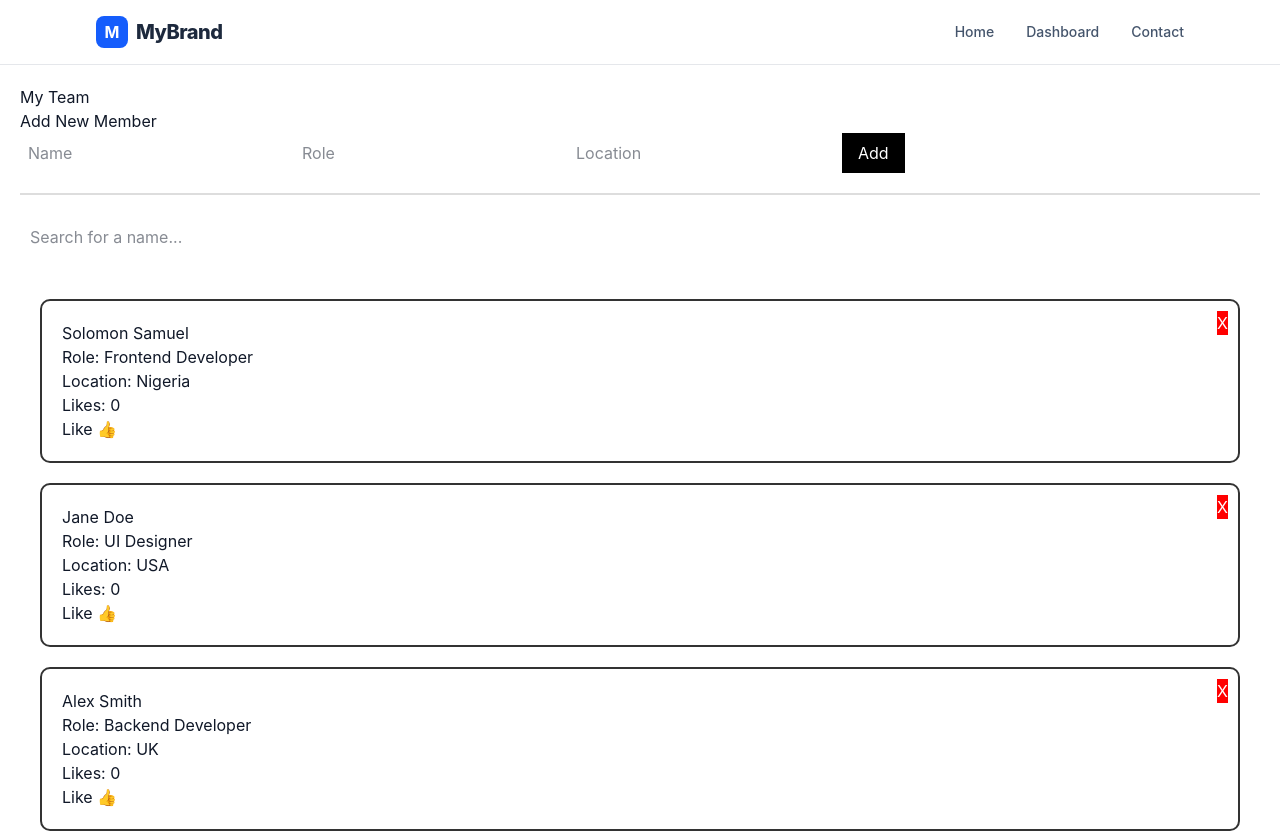
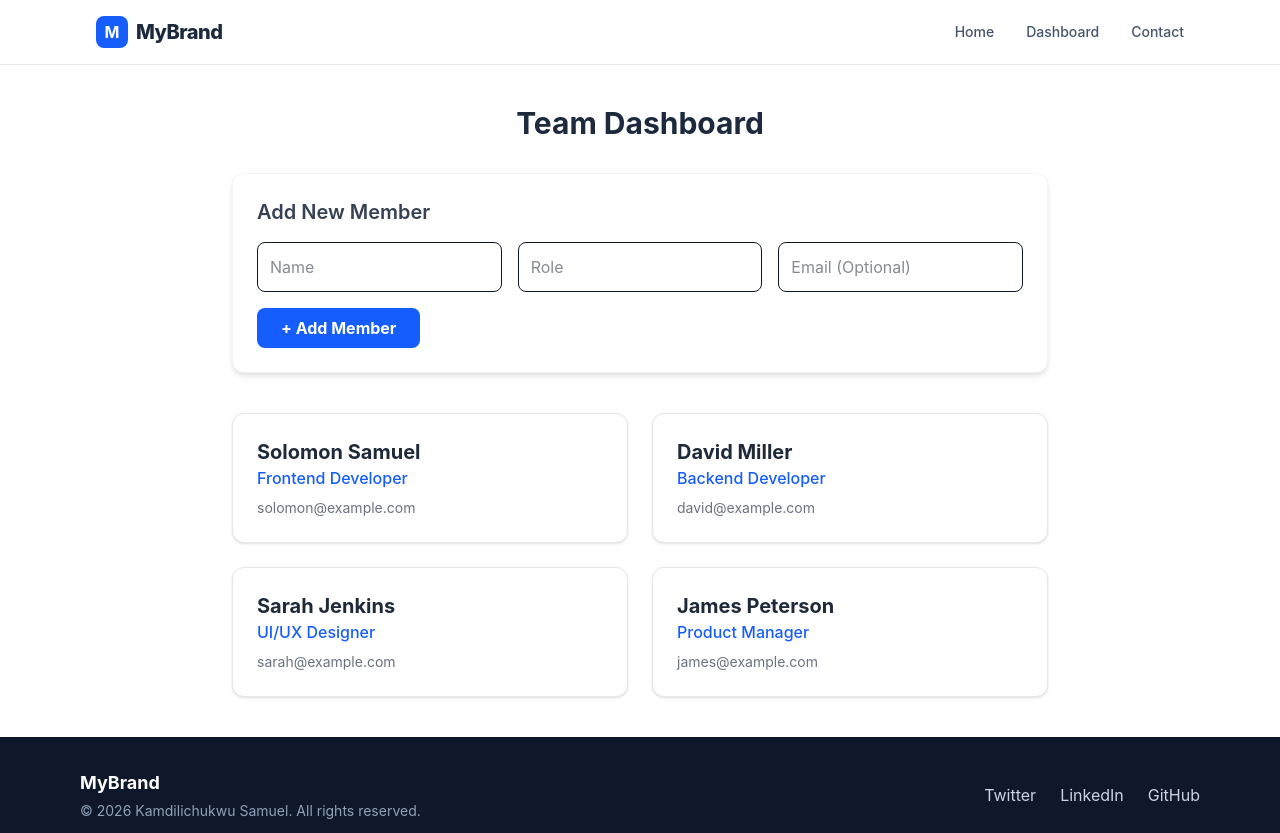
Before and after one commit to Samflash048/my-react-journey, a React (Vite) app: page /app in a window 1280 px wide. Shown: the top 833 px of the page. Built offline with nearby package versions, Linux system fonts and the light colour scheme.

Commit message:
Added local storage persistence and delete button

```diff
--- a/src/TeamDashboard.jsx
+++ b/src/TeamDashboard.jsx
@@ -1,113 +1,113 @@
-import { useState, useEffect } from 'react'; // <--- Combined imports
-import UserProfile from "./UserProfile";
+import { useState, useEffect } from "react";
+
+// 1. Defined outside component so it doesn't reset
+const initialMembers = [
+  { id: 1, name: "Solomon Samuel", role: "Frontend Developer", email: "solomon@example.com" },
+  { id: 2, name: "David Miller", role: "Backend Developer", email: "david@example.com" },
+  { id: 3, name: "Sarah Jenkins", role: "UI/UX Designer", email: "sarah@example.com" },
+  { id: 4, name: "James Peterson", role: "Product Manager", email: "james@example.com" },
+];
 
 function TeamDashboard() {
-  // 1. Initialize State from Local Storage
-  const [users, setUsers] = useState(() => {
-    const savedUsers = localStorage.getItem("myAppUsers");
-    if (savedUsers) {
-      return JSON.parse(savedUsers);
+  // 2. Initialize State: Check Local Storage first, otherwise use default list
+  const [members, setMembers] = useState(() => {
+    const saved = localStorage.getItem("myTeamData");
+    if (saved) {
+      return JSON.parse(saved); // Turn string back into array
     } else {
-      return [
-        { id: 1, name: "Solomon Samuel", role: "Frontend Developer", location: "Nigeria" },
-        { id: 2, name: "Jane Doe", role: "UI Designer", location: "USA" },
-        { id: 3, name: "Alex Smith", role: "Backend Developer", location: "UK" }
-      ];
+      return initialMembers; // Use defaults if nothing is saved
     }
   });
-useEffect(() => {
-    // Only fetch if we have NO users (so we don't overwrite your manual adds)
-    if (users.length === 0) {
-      fetch('https://jsonplaceholder.typicode.com/users')
-        .then(response => response.json())
-        .then(data => {
-          // The API data structure is slightly different, so we map it to match ours
-          const formattedUsers = data.map(user => ({
-            id: user.id,
-            name: user.name,
-            role: "Software Engineer", // API doesn't have role, so we guess
-            location: user.address.city
-          }));
-          setUsers(formattedUsers);
-        });
-    }
-  }, []); // Empty array = Run only once on mount
-  // 2. Save to Local Storage whenever 'users' changes
-  // MOVED INSIDE THE COMPONENT
-  useEffect(() => {
-    localStorage.setItem("myAppUsers", JSON.stringify(users));
-  }, [users]);
 
-  // State for search and forms
-  const [searchTerm, setSearchTerm] = useState("");
   const [newName, setNewName] = useState("");
   const [newRole, setNewRole] = useState("");
-  const [newLocation, setNewLocation] = useState("");
+  const [newEmail, setNewEmail] = useState("");
 
-  // Filter users
-  const filteredUsers = users.filter(user =>
-    user.name.toLowerCase().includes(searchTerm.toLowerCase())
-  );
+  // 3. The "Auto-Save" Effect: Whenever 'members' changes, save it!
+  useEffect(() => {
+    localStorage.setItem("myTeamData", JSON.stringify(members));
+  }, [members]);
 
-  // Delete User
-  function handleDeleteUser(idToDelete) {
-    setUsers(users.filter((user) => user.id !== idToDelete));
-  }
+  const addMember = (e) => {
+    e.preventDefault();
+    if (!newName || !newRole) return;
 
-  // Add User
-  function handleAddUser(e) {
-    e.preventDefault();
-    if (!newName || !newRole || !newLocation) return;
-
-    const newUser = {
-      id: Date.now(),
+    const newMember = {
+      id: Date.now(), // Unique ID based on time
       name: newName,
       role: newRole,
-      location: newLocation
+      email: newEmail || "No email",
     };
 
-    setUsers([newUser, ...users]);
+    setMembers([...members, newMember]);
     setNewName("");
     setNewRole("");
-    setNewLocation("");
-  }
+    setNewEmail("");
+  };
+
+  // 4. Added a "Delete" feature (Bonus!)
+  const deleteMember = (id) => {
+    const updatedTeam = members.filter((member) => member.id !== id);
+    setMembers(updatedTeam);
+  };
 
   return (
-    <div style={{ padding: "20px" }}>
-      <h1>My Team</h1>
+    <div className="p-10 max-w-4xl mx-auto">
+      <h2 className="text-3xl font-bold mb-8 text-center text-slate-800">Team Dashboard</h2>
 
-      {/* Add User Form */}
-      <div style={{ marginBottom: "20px", borderBottom: "2px solid #ddd", paddingBottom: "20px" }}>
-        <h3>Add New Member</h3>
-        <form onSubmit={handleAddUser} style={{ display: "flex", gap: "10px", flexWrap: "wrap" }}>
-          <input type="text" placeholder="Name" value={newName} onChange={(e) => setNewName(e.target.value)} required style={{ padding: "8px" }} />
-          <input type="text" placeholder="Role" value={newRole} onChange={(e) => setNewRole(e.target.value)} required style={{ padding: "8px" }} />
-          <input type="text" placeholder="Location" value={newLocation} onChange={(e) => setNewLocation(e.target.value)} required style={{ padding: "8px" }} />
-          <button type="submit" style={{ padding: "8px 16px", background: "black", color: "white" }}>Add</button>
-        </form>
+      {/* Add Member Form */}
+      <form onSubmit={addMember} className="bg-white p-6 rounded-xl shadow-md mb-10 border border-gray-100">
+        <h3 className="text-xl font-semibold mb-4 text-gray-700">Add New Member</h3>
+        <div className="grid grid-cols-1 md:grid-cols-3 gap-4">
+          <input
+            type="text"
+            placeholder="Name"
+            value={newName}
+            onChange={(e) => setNewName(e.target.value)}
+            className="border p-3 rounded-lg focus:ring-2 focus:ring-blue-500 outline-none"
+          />
+          <input
+            type="text"
+            placeholder="Role"
+            value={newRole}
+            onChange={(e) => setNewRole(e.target.value)}
+            className="border p-3 rounded-lg focus:ring-2 focus:ring-blue-500 outline-none"
+          />
+          <input
+            type="email"
+            placeholder="Email (Optional)"
+            value={newEmail}
+            onChange={(e) => setNewEmail(e.target.value)}
+            className="border p-3 rounded-lg focus:ring-2 focus:ring-blue-500 outline-none"
+          />
+        </div>
+        <button className="mt-4 bg-blue-600 text-white px-6 py-2 rounded-lg font-bold hover:bg-blue-700 w-full md:w-auto transition">
+          + Add Member
+        </button>
+      </form>
+
+      {/* Member List */}
+      <div className="grid grid-cols-1 md:grid-cols-2 gap-6">
+        {members.map((member) => (
+          <div key={member.id} className="bg-white p-6 rounded-xl shadow-sm border border-gray-200 hover:shadow-md transition relative group">
+
+            {/* Delete Button (Visible on Hover) */}
+            <button
+              onClick={() => deleteMember(member.id)}
+              className="absolute top-4 right-4 text-gray-400 hover:text-red-500 opacity-0 group-hover:opacity-100 transition"
+              title="Delete Member"
+            >
+              <svg xmlns="http://www.w3.org/2000/svg" fill="none" viewBox="0 0 24 24" strokeWidth={1.5} stroke="currentColor" className="w-5 h-5">
+                <path strokeLinecap="round" strokeLinejoin="round" d="m14.74 9-.346 9m-4.788 0L9.26 9m9.968-3.21c.342.052.682.107 1.022.166m-1.022-.165L18.16 19.673a2.25 2.25 0 0 1-2.244 2.077H8.084a2.25 2.25 0 0 1-2.244-2.077L4.772 5.79m14.456 0a48.108 48.108 0 0 0-3.478-.397m-12 .562c.34-.059.68-.114 1.022-.165m0 0a48.11 48.11 0 0 1 3.478-.397m7.5 0v-.916c0-1.18-.91-2.164-2.09-2.201a51.964 51.964 0 0 0-3.32 0c-1.18.037-2.09 1.022-2.09 2.201v.916m7.5 0a48.667 48.667 0 0 0-7.5 0" />
+              </svg>
+            </button>
+
+            <h3 className="text-xl font-bold text-gray-800">{member.name}</h3>
+            <p className="text-blue-600 font-medium">{member.role}</p>
+            <p className="text-gray-500 text-sm mt-2">{member.email}</p>
+          </div>
+        ))}
       </div>
-
-      {/* Search Input */}
-      <input
-        type="text"
-        placeholder="Search for a name..."
-        style={{ padding: "10px", width: "300px", marginBottom: "20px" }}
-        value={searchTerm}
-        onChange={(e) => setSearchTerm(e.target.value)}
-      />
-
-      {/* User List */}
-      {filteredUsers.map((user) => (
-        <UserProfile
-          key={user.id}
-          name={user.name}
-          role={user.role}
-          location={user.location}
-          onDelete={() => handleDeleteUser(user.id)}
-        />
-      ))}
-
-      {filteredUsers.length === 0 && <p>No results found.</p>}
     </div>
   );
 }
```
